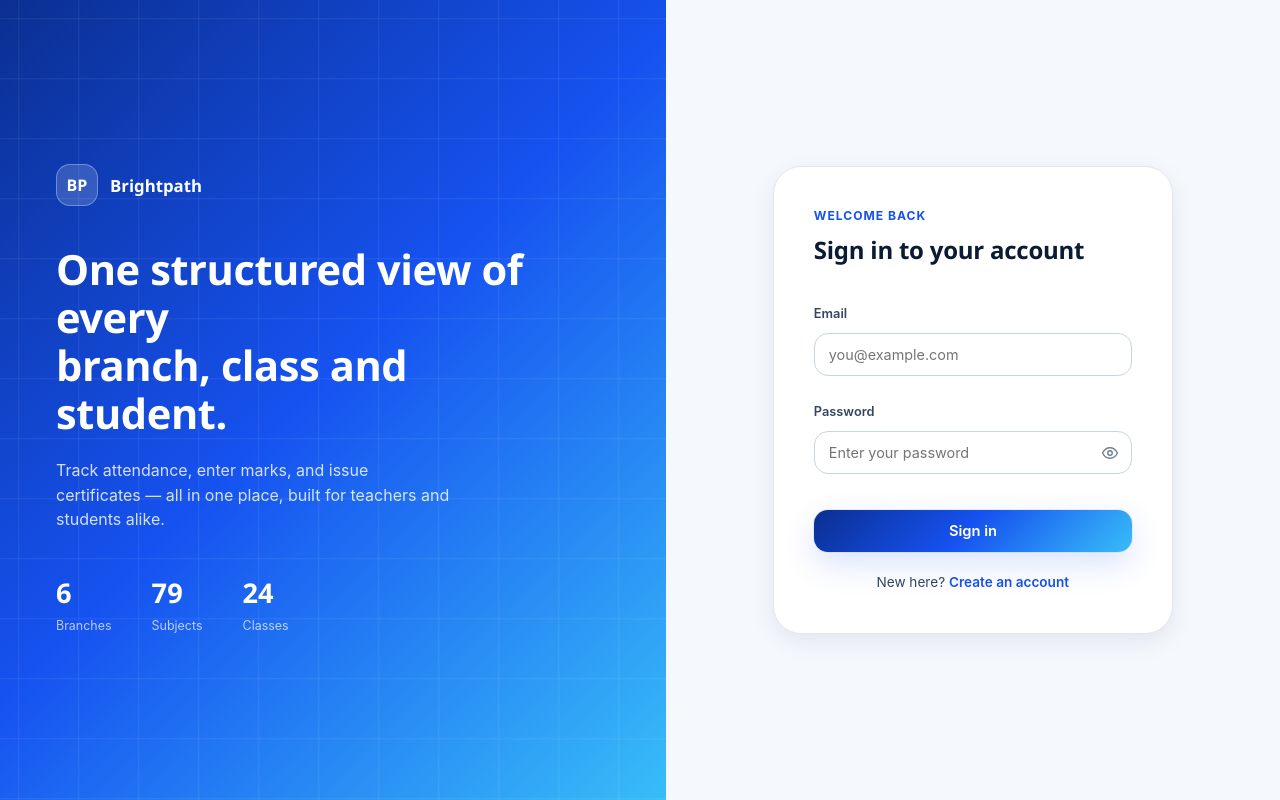
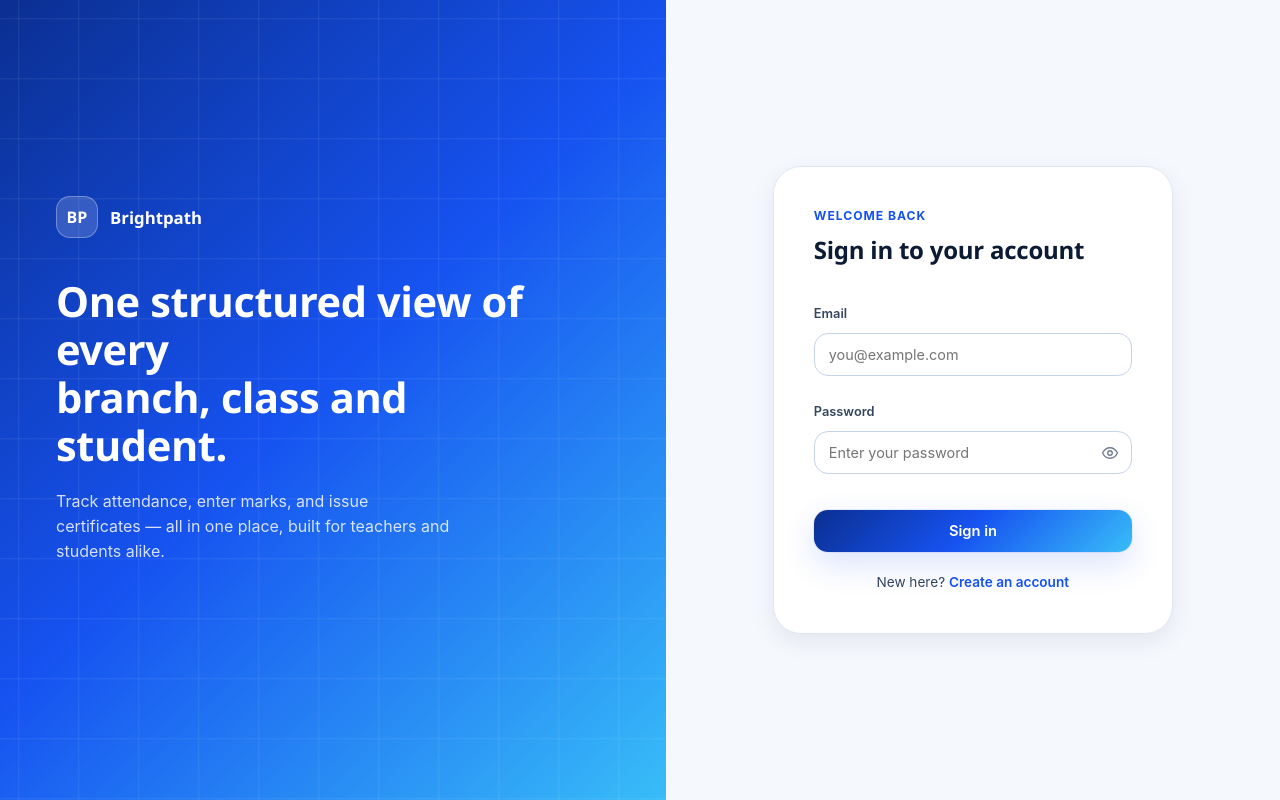
Before and after one commit to Chandramouli529/student-management-system, a React (Vite) app: page /login in a window 1280 px wide. Built offline with nearby package versions, Linux system fonts and the light colour scheme.

Commit message:
Initial Student Management System

```diff
--- a/src/pages/LoginPage.jsx
+++ b/src/pages/LoginPage.jsx
@@ -92,20 +92,6 @@ export default function LoginPage() {
             Track attendance, enter marks, and issue certificates — all in one
             place, built for teachers and students alike.
           </p>
-          <div className={styles.heroStats}>
-            <div>
-              <p className={styles.heroStatValue}>{branches.length}</p>
-              <p className={styles.heroStatLabel}>Branches</p>
-            </div>
-            <div>
-              <p className={styles.heroStatValue}>{subjects.length}</p>
-              <p className={styles.heroStatLabel}>Subjects</p>
-            </div>
-            <div>
-              <p className={styles.heroStatValue}>{classes.length}</p>
-              <p className={styles.heroStatLabel}>Classes</p>
-            </div>
-          </div>
         </div>
       </div>
 
```
